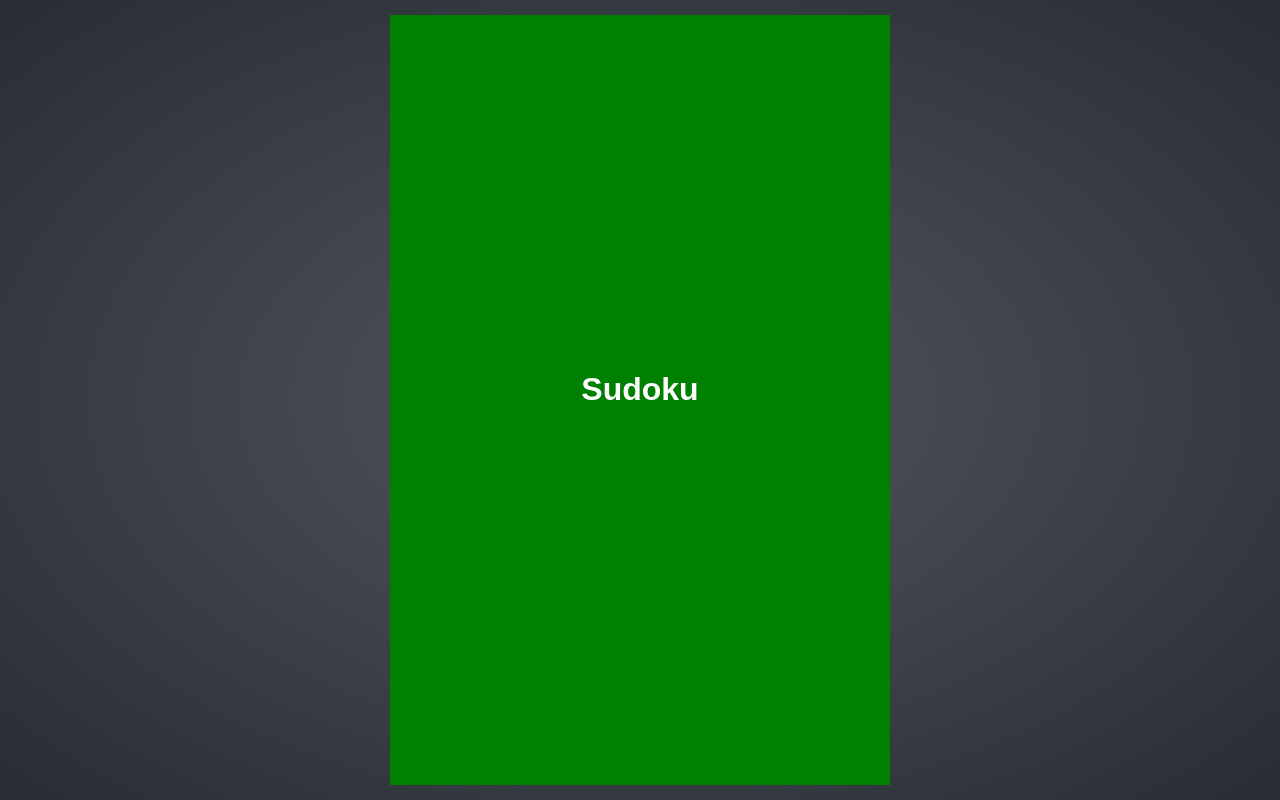
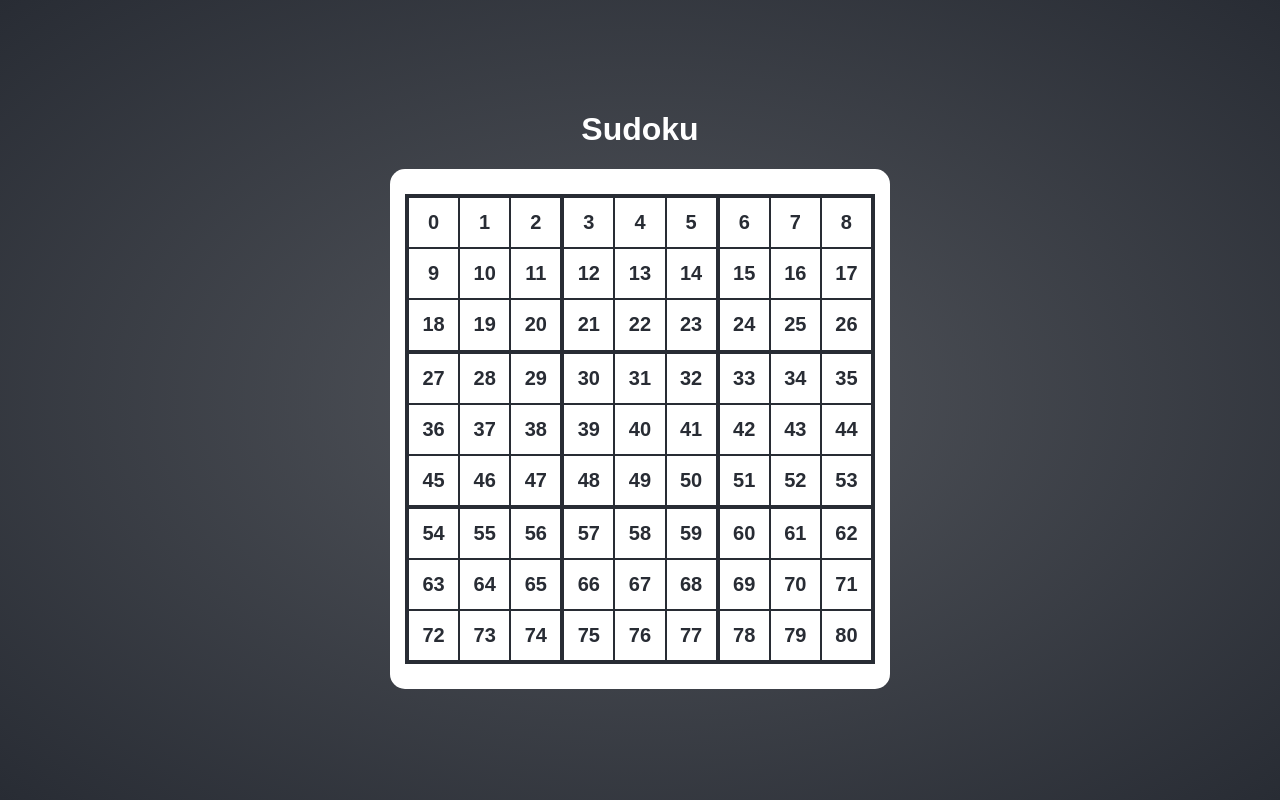
Before and after one commit to BaurTokenov/react-sudoku, a React (Create React App) app: page / in a window 1280 px wide. Built offline with nearby package versions, Linux system fonts and the light colour scheme.

Commit message:
grid and block styled components

```diff
--- a/src/App.tsx
+++ b/src/App.tsx
@@ -1,14 +1,17 @@
 import React from 'react'
 import { ThemeProvider } from 'styled-components'
 import { GlobalStyles, theme } from './styles'
-import { Content, Title } from './components'
+import { Content, Title, Card, Grid } from './components'
 
 function App() {
   return (
     <ThemeProvider theme={theme}>
       <GlobalStyles />
-      <Content>
-        <Title> Sudoku </Title>
+      <Content data-cy="content">
+        <Title data-cy="title"> Sudoku </Title>
+        <Card data-cy="card">
+          <Grid />
+        </Card>
       </Content>
     </ThemeProvider>
   )
--- /dev/null
+++ b/src/components/grid/block/index.tsx
@@ -0,0 +1,18 @@
+import React from 'react'
+
+import { Container } from './styles'
+
+interface IProps {
+  rowIndex: number
+  colIndex: number
+}
+
+const Block: React.FC<IProps> = ({ rowIndex, colIndex }) => {
+  return (
+    <Container data-cy={`block-${rowIndex}-${colIndex}`}>
+      {rowIndex * 9 + colIndex}
+    </Container>
+  )
+}
+
+export default Block
--- /dev/null
+++ b/src/components/grid/block/styles/index.ts
@@ -0,0 +1,30 @@
+import styled, { css } from 'styled-components'
+
+export const Container = styled.div`
+  ${({ theme }) => css`
+    background-color: ${theme.colors.white};
+    border: solid 1px ${theme.colors.black};
+    cursor: pointer;
+    display: flex;
+    align-items: center;
+    justify-content: center;
+    flex-grow: 1;
+    flex-shrink: 0;
+    flex-basis: 0;
+    font-weight: bold;
+    font-size: 20px;
+    height: auto;
+    transition: ${theme.transition};
+    user-select: none;
+
+    &:before {
+      padding-top: 100%;
+      content: '';
+      float: left;
+    }
+
+    &:hover {
+      background-color: ${theme.colors.lightBlue};
+    }
+  `}
+`
--- /dev/null
+++ b/src/components/grid/index.tsx
@@ -0,0 +1,24 @@
+import React from 'react'
+
+import { Container, Row } from './styles'
+import Block from './block'
+
+const Grid: React.FC = () => {
+  return (
+    <Container data-cy="grid-container">
+      {React.Children.toArray(
+        [...Array(9)].map((_, rowIndex) => (
+          <Row data-cy="grid-row-container">
+            {React.Children.toArray(
+              [...Array(9)].map((_, colIndex) => (
+                <Block data-cy="block" {...{ colIndex, rowIndex }} />
+              ))
+            )}
+          </Row>
+        ))
+      )}
+    </Container>
+  )
+}
+
+export default Grid
--- /dev/null
+++ b/src/components/grid/styles/index.ts
@@ -0,0 +1,45 @@
+import styled, { css } from 'styled-components'
+
+export const Container = styled.div`
+  display: flex;
+  flex-direction: column;
+  margin: 10px 0;
+`
+
+export const Row = styled.div`
+  ${({ theme }) => css`
+    display: flex;
+    flex-flow: row;
+
+    &:nth-child(1) {
+      div {
+        border-top: solid 4px ${theme.colors.black};
+      }
+    }
+    &:nth-child(3),
+    &:nth-child(6) {
+      div {
+        border-bottom: solid 3px ${theme.colors.black};
+      }
+    }
+
+    &:nth-child(9) {
+      div {
+        border-bottom: solid 4px ${theme.colors.black};
+      }
+    }
+
+    div {
+      &:nth-child(1) {
+        border-left: solid 4px ${theme.colors.black};
+      }
+      &:nth-child(3),
+      &:nth-child(6) {
+        border-right: solid 3px ${theme.colors.black};
+      }
+      &:nth-child(9) {
+        border-right: solid 4px ${theme.colors.black};
+      }
+    }
+  `}
+`
--- a/src/components/index.ts
+++ b/src/components/index.ts
@@ -1 +1,2 @@
 export * from './styles'
+export { default as Grid } from './grid'
--- /dev/null
+++ b/src/components/styles/card/index.ts
@@ -0,0 +1,12 @@
+import styled, { css } from 'styled-components'
+
+export const Card = styled.div`
+  ${({ theme }) => css`
+    background-color: ${theme.colors.white};
+    border-radius: 15px;
+    display: flex;
+    flex-direction: column;
+    max-height: fit-content;
+    padding: 15px;
+  `}
+`
--- a/src/components/styles/content/index.ts
+++ b/src/components/styles/content/index.ts
@@ -1,10 +1,11 @@
-import styled from 'styled-components'
+import styled, { css } from 'styled-components'
 
 export const Content = styled.div`
-  background: green;
-  max-width: 500px;
-  display: flex;
-  flex: 1;
-  flex-direction: column;
-  justify-content: center;
+  ${(props) => css`
+    max-width: 500px;
+    display: flex;
+    flex: 1;
+    flex-direction: column;
+    justify-content: center;
+  `}
 `
--- a/src/components/styles/index.ts
+++ b/src/components/styles/index.ts
@@ -1,2 +1,3 @@
 export * from './content'
 export * from './title'
+export * from './card'
--- a/src/components/styles/title/index.ts
+++ b/src/components/styles/title/index.ts
@@ -2,7 +2,7 @@ import styled, { css } from 'styled-components'
 
 export const Title = styled.h1`
   ${(props) => css`
-    colors: ${props.theme.colors.white};
+    color: ${props.theme.colors.white};
     margin-top: 0;
     text-align: center;
   `}
--- a/src/styles/global.ts
+++ b/src/styles/global.ts
@@ -13,7 +13,7 @@ export default createGlobalStyle`
           }
           #root {
             background: ${theme.colors.background};
-            color: ${theme.colors.white};
+            color: ${theme.colors.black};
             display: flex;
             font-family: sans-serif;
             height: 100%;
```
